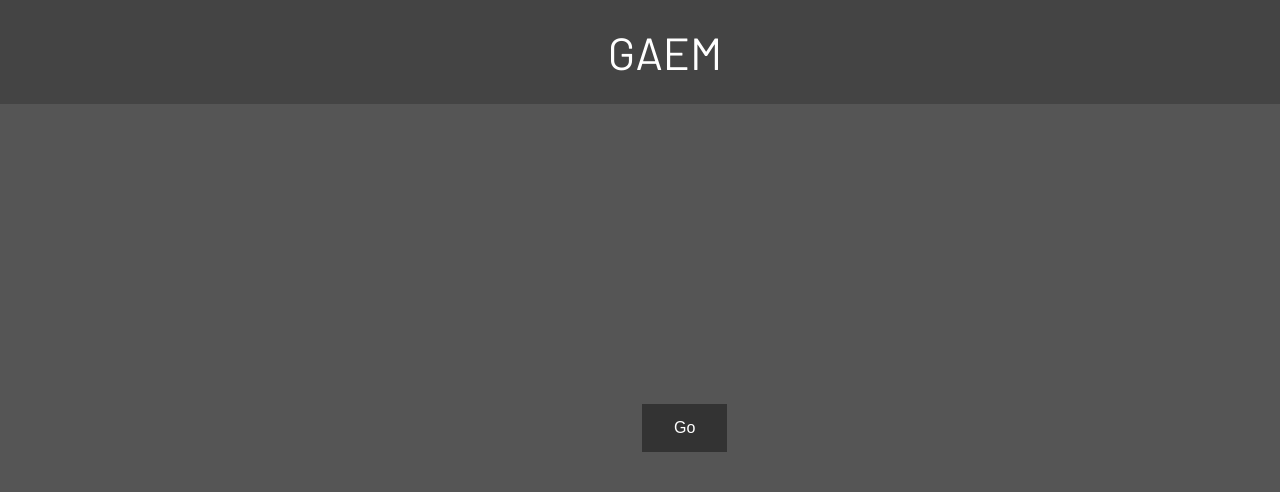
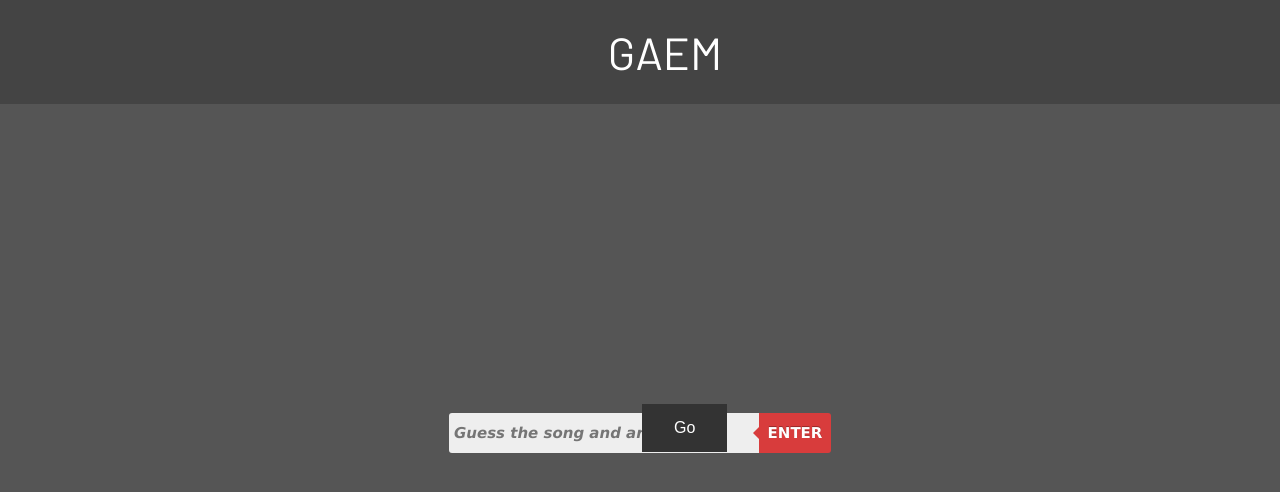
Before and after one commit to jameswzhou/musicquiz, a plain HTML site: page frontend/main.html in a window 1280 px wide. Drawn offline with Linux system fonts and the light colour scheme.

Commit message:
Added guessing field and css file

```diff
--- /dev/null
+++ b/frontend/main.css
@@ -0,0 +1,92 @@
+header {
+position: fixed;
+  top: 0;
+  left: 0;
+  width: 100%;
+  color: white;
+  font-size: 45px;
+  text-align: center;
+  background-color: #444;
+  padding: 25px;
+  font-family: "Barlow", sans-serif;
+}
+body {
+  color: white;
+  font-size: 12px;
+  text-align: center;
+  background-color: #555;
+  padding: 25px;
+  font-family: "Barlow", sans-serif;
+}
+.button {
+  border: none;
+  color: white;
+  padding: 15px 32px;
+  text-align: center;
+  text-decoration: none;
+  display: inline-block;
+  font-size: 16px;
+  margin: 4px 2px;
+  cursor: pointer;
+  background-color: #333;
+}
+.button1{
+  position: fixed;
+  top: 50%;
+  left: 50%;
+}
+.form {
+  display: flex;
+  justify-content: center;
+  align-items: center;
+  text-align: center;
+  min-height: 100vh;
+}
+.form input {
+  display: inline-block;
+  vertical-align: middle;
+  width: 300px;
+  height: 20px;
+  padding: 10px 5px;
+  float: left;
+  font: bold 15px 'lucida sans', 'trebuchet MS', 'Tahoma';
+  font-style: italic;
+  border: 0;
+  background: #EEE;
+  border-radius: 3px 0 0 3px;
+}
+.form input:focus {
+  outline: 0;
+  background: #fff;
+  box-shadow: 0 0 2px rgba(0,0,0,.8) inset;
+}
+.form label {
+  display: inline-block;
+  vertical-align: middle;
+  margin: 5px;
+}
+.form button {
+  overflow: visible;
+  position: relative;
+  float: right;
+  border: 0;
+  padding: 0;
+  cursor: pointer;
+  height: 40px;
+  width: 72px;
+  font: bold 15px/40px 'lucida sans', 'trebuchet MS', 'Tahoma';
+  color: white;
+  text-transform: uppercase;
+  background: #D83C3C;
+  border-radius: 0 3px 3px 0;
+  text-shadow: 0 -1px 0 rgba(0, 0, 0, .3);
+}
+.form button:before {
+  content: '';
+  position: absolute;
+  border-width: 8px 8px 8px 0;
+  border-style: solid solid solid none;
+  border-color: transparent #d83c3c transparent;
+  top: 12px;
+  left: -6px;
+}
--- a/frontend/main.html
+++ b/frontend/main.html
@@ -5,50 +5,19 @@
 <meta charset="utf-8">
 <meta name="viewport" content="width=device-width, initial-scale=1">
 <link href="https://fonts.googleapis.com/css2?family=Barlow&display=swap" rel="stylesheet">
-<style>
-header {
-position: fixed;
-  top: 0;
-  left: 0;
-  width: 100%;
-  color: white;
-  font-size: 45px;
-  text-align: center;
-  background-color: #444;
-  padding: 25px;
-  font-family: "Barlow", sans-serif;
-}
-body {
-  color: white;
-  font-size: 12px;
-  text-align: center;
-  background-color: #555;
-  padding: 25px;
-  font-family: "Barlow", sans-serif;
-}
-.button {
-  border: none;
-  color: white;
-  padding: 15px 32px;
-  text-align: center;
-  text-decoration: none;
-  display: inline-block;
-  font-size: 16px;
-  margin: 4px 2px;
-  cursor: pointer;
-  background-color: #333;
-}
-.button1{
-  position: fixed;
-  top: 50%;
-  left: 50%;
-}
-</style>
+<link rel="stylesheet" href="main.css">
 </head>
 
 <body>
 <header>GAEM</header>
 <button class="button button1" onclick="test()">Go</button>
+<div class = "hidden">
+</div>
+<div class="form">
+    <input type = "text" id = "guessField" placeholder = "Guess the song and artist">
+    <button type = "submit" class = "guessSubmit" id = "submit"> Enter </button>
+</div>
+
 <script>
 function test(){
   var xhttp = new XMLHttpRequest();
```
Also changed, not shown: 1 other file.
